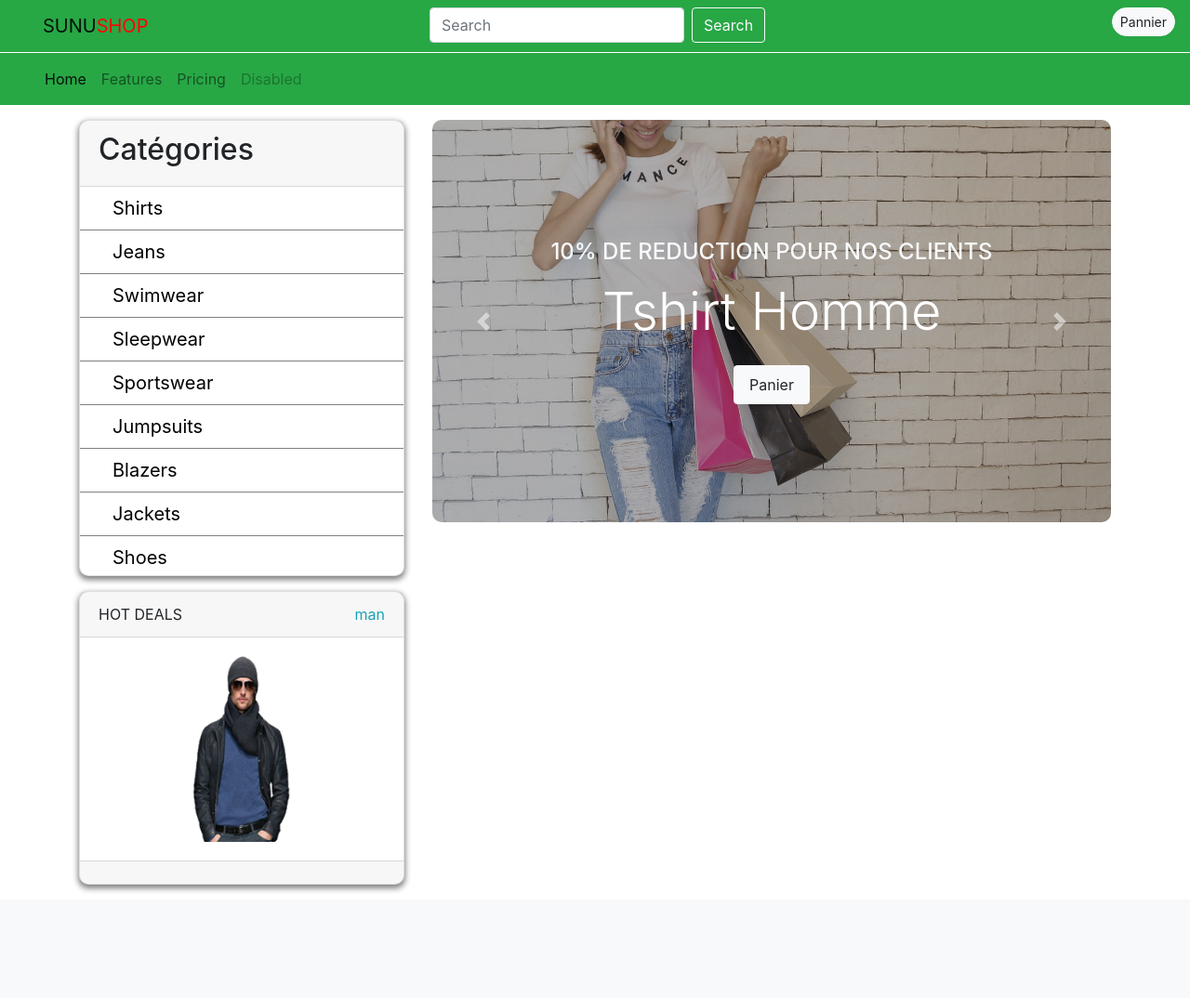
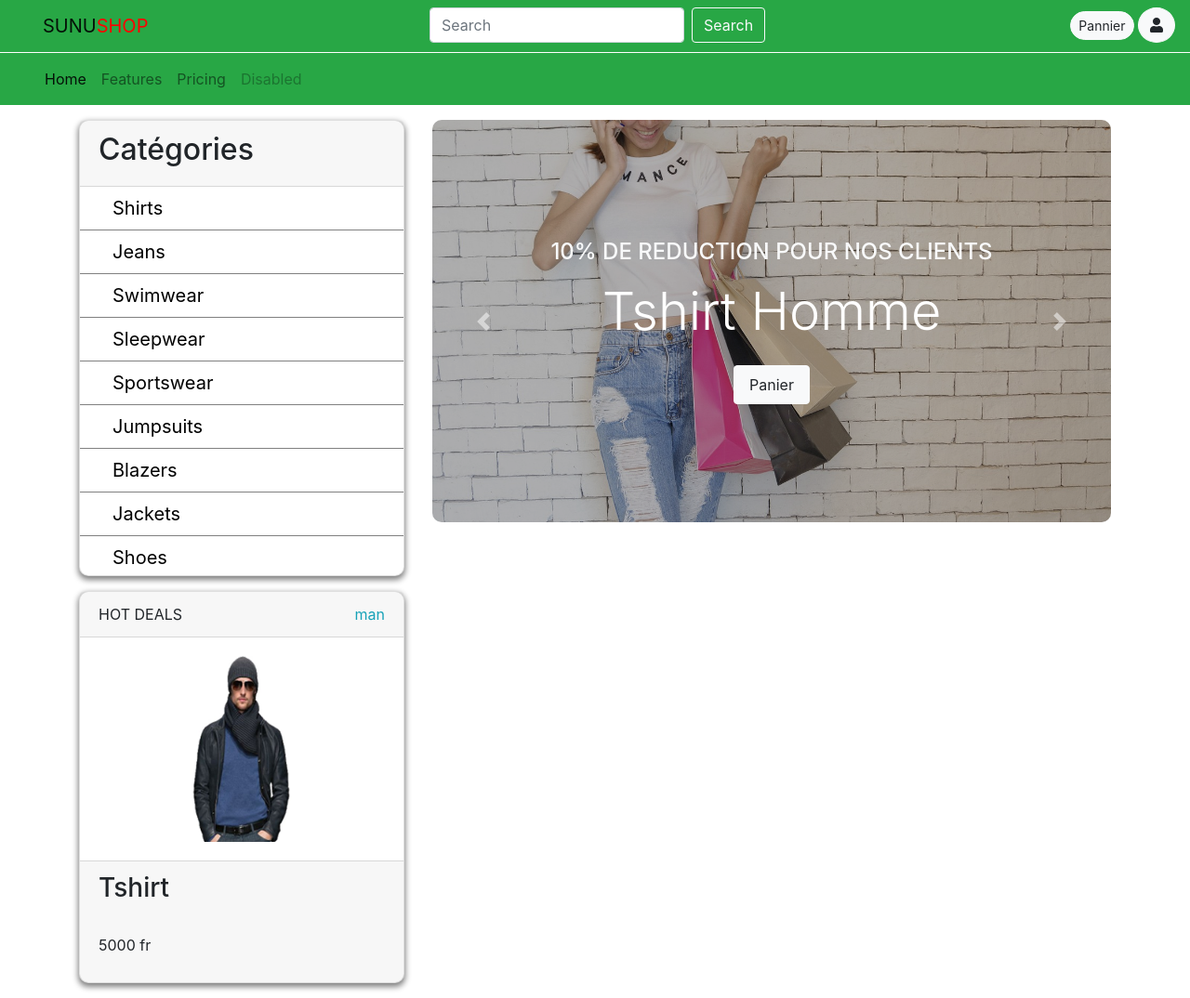
Before and after one commit to NiangPro/ecommercephp, a PHP site: page / in a window 1280 px wide. Shown: the whole page at 93% size. Before the commit the page ends 959 px from the top, so only its background shows below. Run offline with PHP 8.4, Linux system fonts and the light colour scheme; some libraries are stand-ins or nearby versions.

Commit message:
accueil design shop

```diff
--- a/index.php
+++ b/index.php
@@ -6,6 +6,7 @@
     <title>Site ecommerce</title>
     <link rel="stylesheet" href="https://cdn.jsdelivr.net/npm/bootstrap@4.6.2/dist/css/bootstrap.min.css" integrity="sha384-xOolHFLEh07PJGoPkLv1IbcEPTNtaed2xpHsD9ESMhqIYd0nLMwNLD69Npy4HI+N" crossorigin="anonymous">
     <link rel="stylesheet" href="./assets/style.css">
+    <link href="https://cdnjs.cloudflare.com/ajax/libs/font-awesome/5.10.0/css/all.min.css" rel="stylesheet">
   </head>
 <body>
     <nav class="navbar navbar-expand-lg navbar-light bg-success" style="border-bottom: 1px solid white;">
@@ -20,7 +21,10 @@
           </form>
         </div>
         <div class="col-md-4">
-          <button class="btn btn-sm circle btn-light float-right rounded-pill">Pannier</button>
+          <div class="float-right">
+            <button class="btn btn-sm circle btn-light rounded-pill">Pannier</button>
+            <a class="btn btn-light rounded-circle" href="" title="connecter"><i class="fa fa-user"></i></a>
+          </div>
         </div>
       </div>
     </nav>
@@ -75,7 +79,13 @@
               <img class="d-flex justify-content-center m-auto" src="images/cat-1.jpg" alt="" width="200" height="200">
             </div>
             <div class="card-footer">
-
+              <div class="d-flex">
+                <div>
+                  <h3>Tshirt</h3>
+                  <span><i class="fa fa-etoile"></i></span>
+                  <p>5000 fr</p>
+                </div>
+              </div>
             </div>
           </div>
         </div>
```
